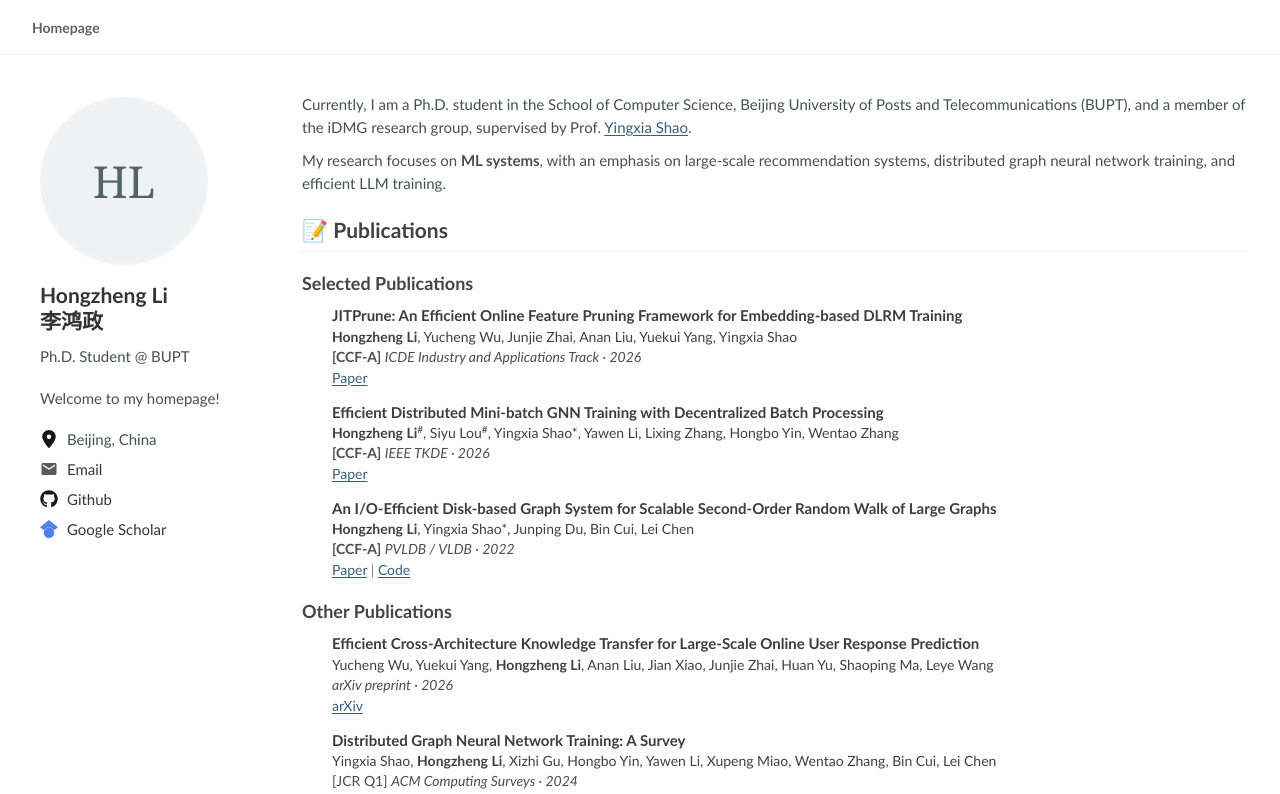
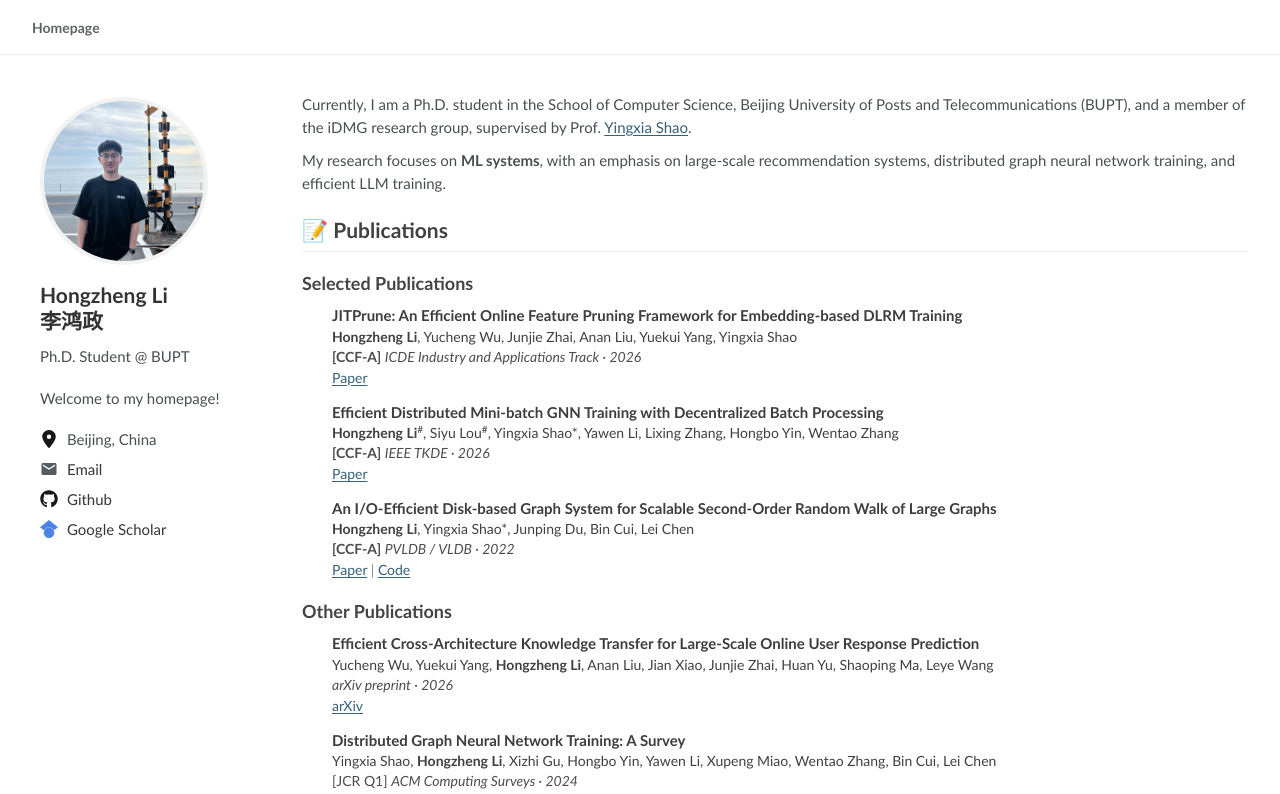
Before and after one commit to DuoLife-QNL/academic-homepage, a Next.js app: page / in a window 1280 px wide. Shown: the top 794 px of the page. Built offline with nearby package versions, Linux system fonts and the light colour scheme.

Commit message:
Add homepage profile photo

```diff
--- a/app/globals.css
+++ b/app/globals.css
@@ -78,17 +78,15 @@ sup {
 }
 
 .portrait {
-  display: grid;
+  display: block;
   width: 168px;
   height: 168px;
   margin-bottom: 17px;
   border: 4px solid #f2f2f2;
   border-radius: 50%;
   background: #eef2f4;
-  color: #52636e;
-  place-items: center;
-  font-family: Georgia, "Times New Roman", serif;
-  font-size: 44px;
+  object-fit: cover;
+  object-position: 50% 43%;
 }
 
 .sidebar h1 {
@@ -299,7 +297,6 @@ sup {
     width: 118px;
     height: 118px;
     margin: 0;
-    font-size: 33px;
   }
 
   .sidebar h1 {
@@ -333,7 +330,6 @@ sup {
   .portrait {
     width: 90px;
     height: 90px;
-    font-size: 27px;
   }
 
   .welcome {
--- a/app/page.tsx
+++ b/app/page.tsx
@@ -195,9 +195,11 @@ export default function Home() {
 
       <main className="layout" id="about-me">
         <aside className="sidebar">
-          <div className="portrait" aria-hidden="true">
-            HL
-          </div>
+          <img
+            className="portrait"
+            src="/profile-kamakura.jpg"
+            alt="Hongzheng Li"
+          />
           <h1>Hongzheng Li</h1>
           <p className="chinese-name">李鸿政</p>
           <p className="role">Ph.D. Student @ BUPT</p>
```
Also changed, not shown: public/profile-kamakura.jpg (added).
